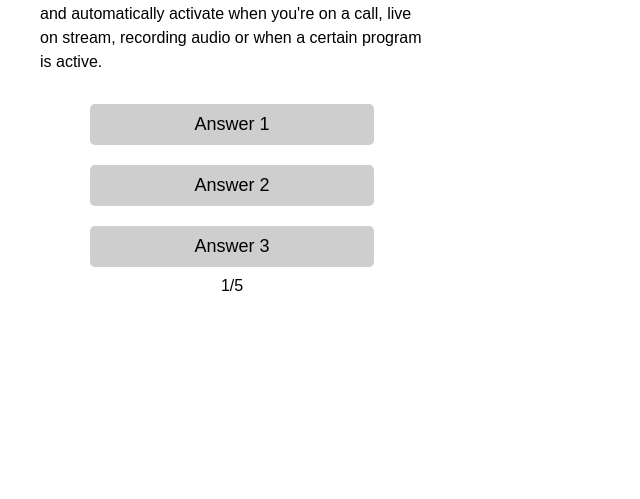
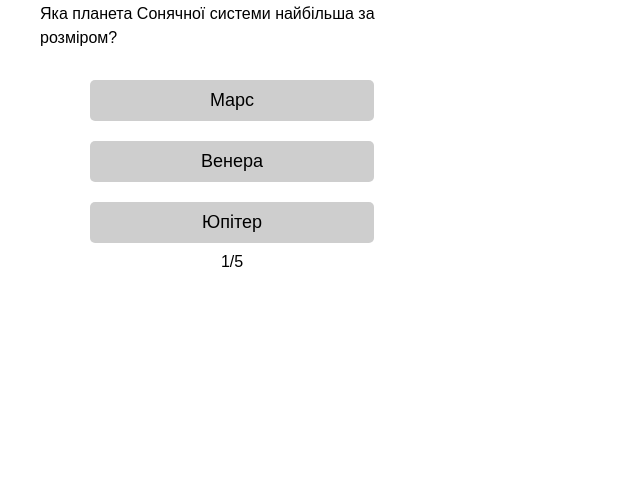
Before and after one commit to dimxn/test-quiz-ruzhytskyi, a plain HTML site: page index.html in a window 1280 px wide. Shown: the part 301-800 px from the top of the page, without its empty margins (0-640 px from the left). Drawn offline with Linux system fonts and the light colour scheme.

Commit message:
Added logic for outputting questions and answers

```diff
--- a/index.html
+++ b/index.html
@@ -11,17 +11,9 @@
       <div class="container">
         <h1 class="title">Live Busy status</h1>
         <div class="quiz" id="quiz">
-          <p class="quiz__question" id="question">
-            Busy Status Bar can integrate with desktop software and
-            automatically activate when you're on a call, live on stream,
-            recording audio or when a certain program is active.
-          </p>
-          <div class="quiz__answers" id="answers">
-            <button class="quiz__answer">Answer 1</button>
-            <button class="quiz__answer">Answer 2</button>
-            <button class="quiz__answer">Answer 3</button>
-            <p class="footer">1/5</p>
-          </div>
+          <p class="quiz__question" id="question"></p>
+          <div class="quiz__answers" id="answers"></div>
+          <p class="footer">1/5</p>
         </div>
       </div>
     </main>
--- /dev/null
+++ b/js/index.js
@@ -0,0 +1,41 @@
+document.addEventListener("DOMContentLoaded", () => {
+  let questions = [],
+    answers = [],
+    currentQuestionIndex = 0;
+  const quizQuestion = document.getElementById("question");
+  const answersContainer = document.getElementById("answers");
+  const footer = document.querySelector(".footer");
+
+  fetch("../data/questions.json")
+    .then((response) => response.json())
+    .then((data) => {
+      questions = data.questions;
+      displayQuestion();
+    });
+
+  function displayQuestion() {
+    const question = questions[currentQuestionIndex];
+    quizQuestion.innerText = question.question;
+    answersContainer.innerHTML = "";
+
+    question.answers.forEach((answer) => {
+      const button = document.createElement("button");
+      button.classList.add("quiz__answer");
+      button.innerText = answer;
+      button.addEventListener("click", () => handleAnswer(answer));
+      answersContainer.appendChild(button);
+    });
+
+    footer.innerText = `${currentQuestionIndex + 1}/${questions.length}`;
+  }
+
+  function handleAnswer(answer) {
+    answers.push(answer);
+    currentQuestionIndex++;
+    if (currentQuestionIndex < questions.length) {
+      displayQuestion();
+    } else {
+      console.log("Всі запитання пройдено", answers);
+    }
+  }
+});
```
